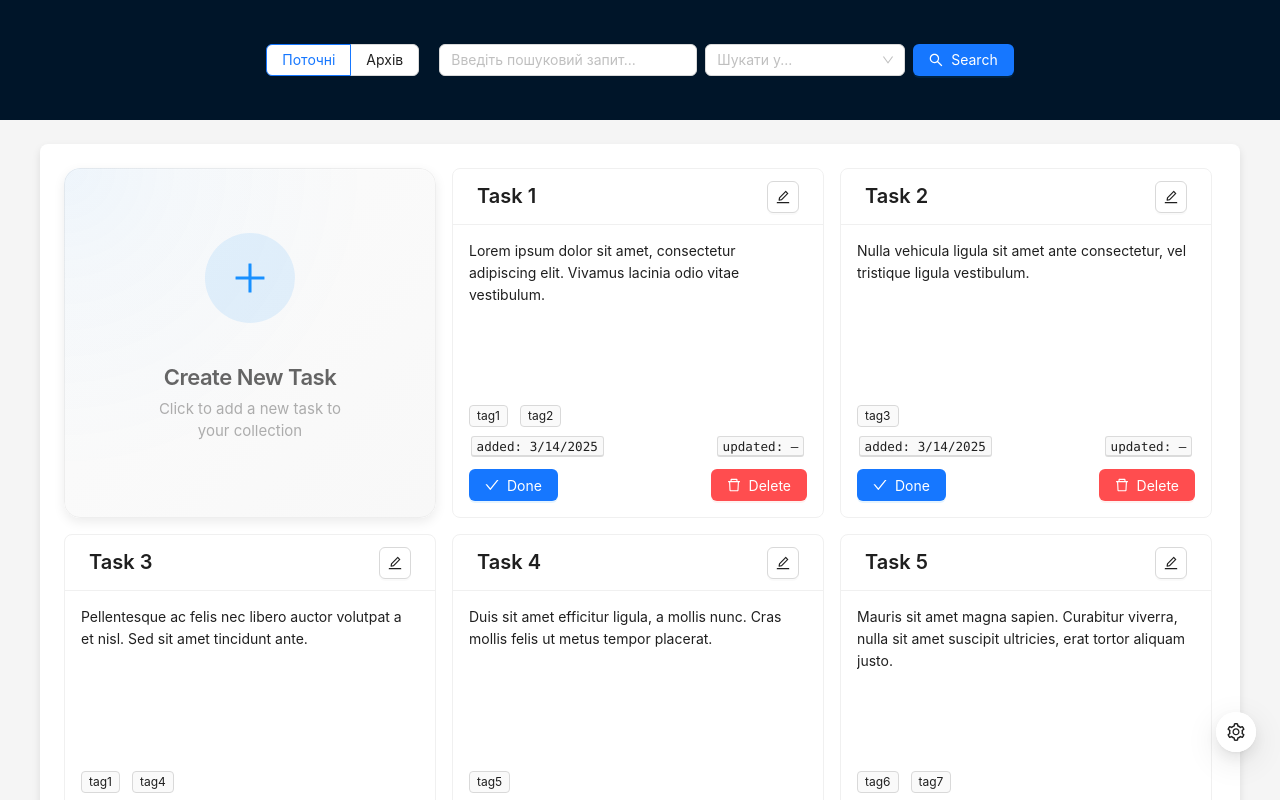
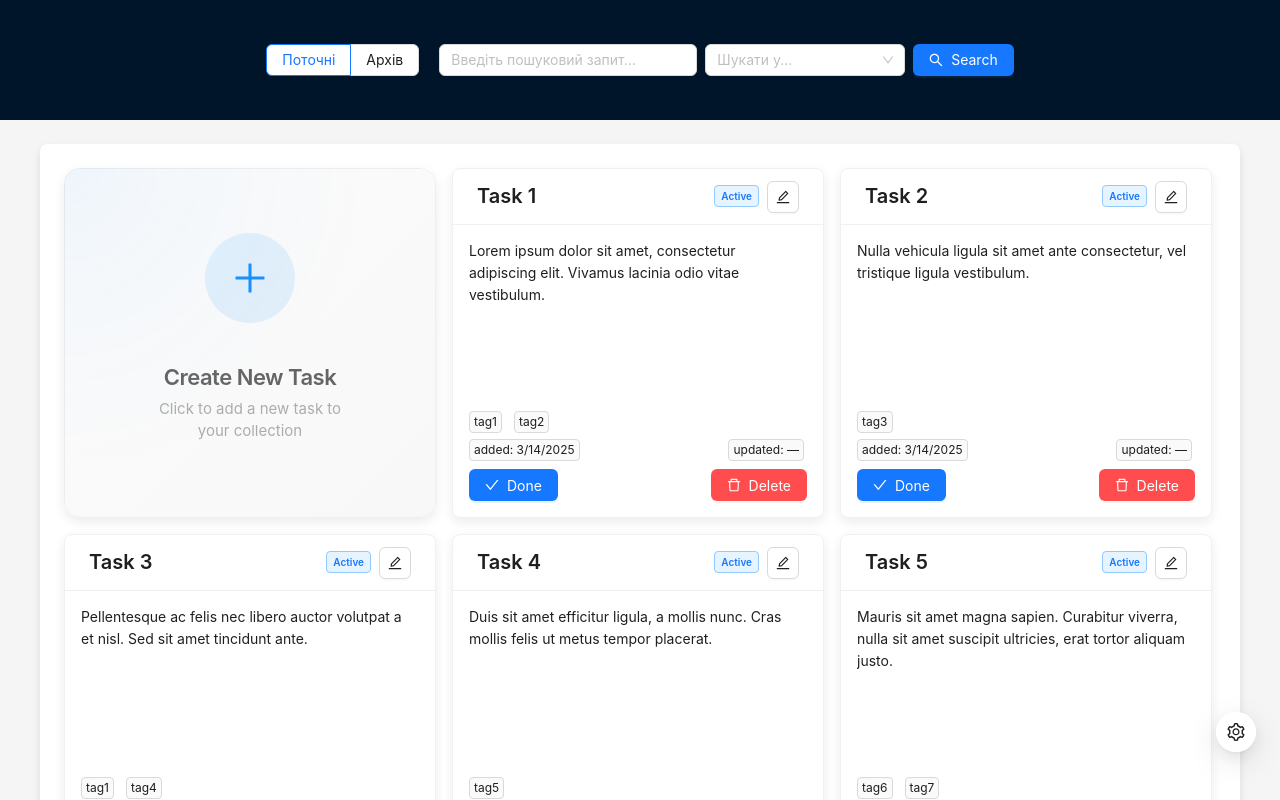
Before and after one commit to Leksiyy/ReactTaskManager, a React (Vite) app: page / in a window 1280 px wide. Shown: the top 800 px of the page. Built offline with nearby package versions, Linux system fonts and the light colour scheme.

Commit message:
task status, styles, hover

```diff
--- a/src/components/CardsContainer.tsx
+++ b/src/components/CardsContainer.tsx
@@ -62,7 +62,6 @@ const CardsContainer = ({ position }: CardsContainerProps) => {
                     width: '100%',
                     maxWidth: '1200px',
                     display: 'grid',
-                    // gridTemplateColumns: 'repeat(auto-fill, minmax(300px, 1fr))',
                     gridTemplateColumns: `repeat(auto-fill, ${settings.cardWidth}px)`,
                     gap: '16px',
                     padding: '24px',
--- a/src/components/tasks/TaskCard.tsx
+++ b/src/components/tasks/TaskCard.tsx
@@ -5,7 +5,7 @@ import { useDispatch } from "react-redux";
 import { completeTask, deleteTask, restoreTask } from "../../slices/tasksSlice"
 import { useState } from "react";
 import { EditTaskModal } from "./EditTaskModal";
-import { getTaskCardBodyStyle, getTaskCardStyle, TaskBackgroundOverlay } from "../../utils/taskCardStyles";
+import { getTaskCardBodyStyle, getTaskCardStyle, TaskBackgroundOverlay, getStatusTagStyle, getTaskTitleStyle, getFooterTagStyle } from "../../utils/taskCardStyles";
 
 
 const { Text } = Typography;
@@ -23,22 +23,47 @@ type TaskCardProps = {
 export const TaskCard = ({task, styleSettings}: TaskCardProps) => {
     const dispatch = useDispatch();
     const [isEditModalOpen, setIsEditModalOpen] = useState(false);
+    const [isHovered, setIsHovered] = useState(false);
     const tagsDisplayLength: number = 7;
+
 
     const handleRestore = () => dispatch(restoreTask(task.id));
     const handleEdit = () => setIsEditModalOpen(true);
     const handleDelete = () => dispatch(deleteTask(task.id));
     const handleComplete = () => dispatch(completeTask(task.id));
 
+    const cardStyle = getTaskCardStyle(task, styleSettings, isHovered);
 
     return (
         <>
             <Card
-                title={<span style={{ fontSize: styleSettings.titleSize }}>{task.title}</span>}
-                extra={<Button icon={<EditOutlined />} onClick={handleEdit}/>}
-                style={getTaskCardStyle(task, styleSettings)}
-                styles={{ body: getTaskCardBodyStyle() }}
+               title={
+                <Flex justify="space-between" align="center" style={{ width: "100%" }}>
+                    <span style={getTaskTitleStyle(styleSettings.titleSize)}>
+                        {task.title}
+                    </span>
+
+                    <Flex gap={4} style={{ flexShrink: 0, userSelect: 'none' }}>
+                        {task.isCompleted && (
+                            <Tag color="success" style={getStatusTagStyle()}>Completed</Tag>
+                        )}
+                        {task.isDeleted && (
+                            <Tag color="error" style={getStatusTagStyle()}>Deleted</Tag>
+                        )}
+                        {!task.isCompleted && !task.isDeleted && (
+                            <Tag color="processing" style={getStatusTagStyle()}>Active</Tag>
+                        )}
+                    </Flex>
+
+                </Flex>
+                }
+                extra={<Button icon={<EditOutlined />} onClick={handleEdit} />}
+                style={cardStyle}
+                onMouseEnter={() => setIsHovered(true)}
+                onMouseLeave={() => setIsHovered(false)}
+                styles={{ title: { padding: 0 }, body: getTaskCardBodyStyle() }}
             >
+
                 <TaskBackgroundOverlay task={task} styleSettings={styleSettings} />
 
                 <div className="task-card-text-container">
@@ -55,21 +80,23 @@ export const TaskCard = ({task, styleSettings}: TaskCardProps) => {
                 <div className="task-card-bottom">
                     <Flex wrap="wrap" gap={4} style={{ marginTop: 10 }}>
                         {task.tags.map((tag, index) => (
-                            <Tag key={`${task.id}-${index}`}>
+                            <Tag key={`${task.id}-${index}`} style={getFooterTagStyle()}>
                                 {tag.length > tagsDisplayLength ? `${tag.slice(0, tagsDisplayLength)}...` : tag}
                             </Tag>
                         ))}
                     </Flex>
 
-                    <Flex justify="space-between" style={{ marginTop: 8, marginBottom: 8, marginLeft:-1 }}>
-                        <Text keyboard>added: {task.createdAt}</Text>
-                        <Text keyboard>updated: {task.updatedAt || "—"}</Text>
+
+                    <Flex justify="space-between" style={{ marginTop: 6, marginBottom: 6, marginLeft:0, marginRight: -5 }}>
+                        <Tag  style={getFooterTagStyle()}>added: {task.createdAt}</Tag >
+                        <Tag  style={getFooterTagStyle()}>updated: {task.updatedAt || "—"}</Tag >
 
                         {/* {task.updatedAt ? <Text keyboard>updated: {task.updatedAt}</Text> : null}   <<-- Потом оставить это, и не выводить апдеитДате если там нулл? */}
                     </Flex>
 
-                    <Flex justify="space-between" style={{ marginTop: 12 }}>
+                    <Flex justify="space-between" style={{ marginTop: 8 }}>
                         {task.isCompleted ? (
+
                             <Button type="default" icon={<UndoOutlined />} onClick={handleRestore}>
                                 Restore
                             </Button>
--- a/src/utils/taskCardStyles.tsx
+++ b/src/utils/taskCardStyles.tsx
@@ -1,7 +1,7 @@
 import type { CSSProperties,  } from "react";
 import type { Task, StyleSettings } from "../types/types";
 
-export const getTaskCardStyle = (task: Task, styleSettings: StyleSettings): CSSProperties => {
+export const getTaskCardStyle = (task: Task, styleSettings: StyleSettings, isHovered: boolean): CSSProperties => {
     const style: CSSProperties = {};
     style.display = "flex";
     style.flexDirection = "column";
@@ -13,6 +13,13 @@ export const getTaskCardStyle = (task: Task, styleSettings: StyleSettings): CSSP
     style.backgroundColor = task.background && task.background.color ? task.background.color : styleSettings.bgColor;
     style.width = styleSettings.cardWidth;
     style.height = styleSettings.cardHeight;
+
+    // Анимация при наведении
+    style.transition = "all 0.3s cubic-bezier(0.2, 0.8, 0.2, 1)";
+    style.transform = isHovered ? 'translateY(-5px)' : 'translateY(0)';
+    style.boxShadow = isHovered
+        ? '0 6px 16px rgba(0, 0, 0, 0.12)'
+        : '0 4px 12px rgba(0, 0, 0, 0.08)';
 
     if (task.background && task.background.image && task.background.image.url) {
         style.backgroundImage = `url(${task.background.image.url})`;
@@ -56,3 +63,24 @@ export const TaskBackgroundOverlay = ({ task, styleSettings }: { task: Task; sty
         />
     );
 };
+
+
+export const getStatusTagStyle = (): CSSProperties => ({
+    fontSize: 10,
+    padding: "0px 6px",
+    height: "auto",
+
+});
+
+export const getTaskTitleStyle = (fontSize: number): CSSProperties => ({
+    maxWidth: "80%",
+    overflow: "hidden",
+    whiteSpace: "nowrap",
+    textOverflow: "ellipsis",
+    fontSize,    // фонтсайз передаем в параметры метода, он определяется в сеттингс и передается через редакс
+});
+
+export const getFooterTagStyle = (): CSSProperties => ({
+    fontSize: "12px",
+    padding: "0px 4px",
+});
```
Also changed, not shown: src/index.css (line endings or trailing spaces).
